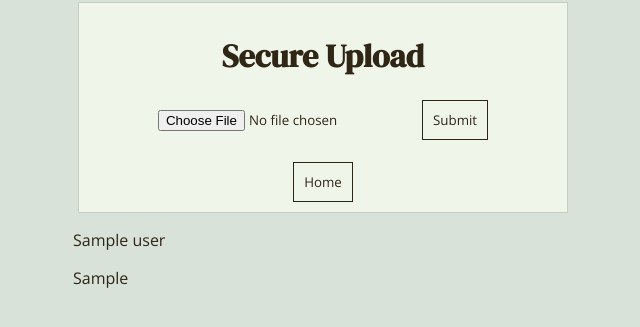
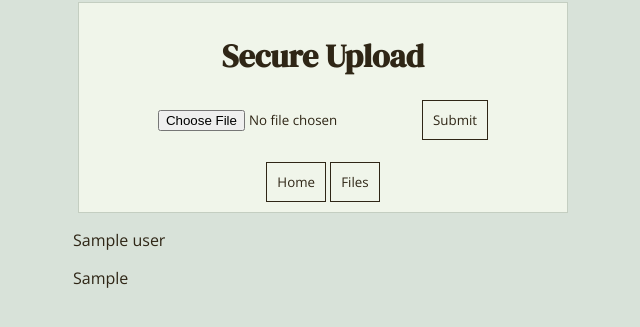
Before and after one commit to bioshield-hatch/ai-backend, a Flask app: template templates/secure_upload.html in a window 1280 px wide. Shown: the part 148-475 px from the top of the page, without its empty margins (317-957 px from the left). Run offline with Flask 3, Linux system fonts and the light colour scheme; the template is opened without the code that fills it: most values are stand-ins (such as "Sample title", 1, 10 or a date in 2020).

Commit message:
files page button

```diff
--- a/templates/secure_upload.html
+++ b/templates/secure_upload.html
@@ -19,6 +19,8 @@
         </form>
         <br>
         <a href="{{ url_for('index') }}"><button>Home</button></a>
+        <a href="{{ url_for('files') }}"><button>Files</button></a>
+
 
     </div>
     {% for user in users %}
```
